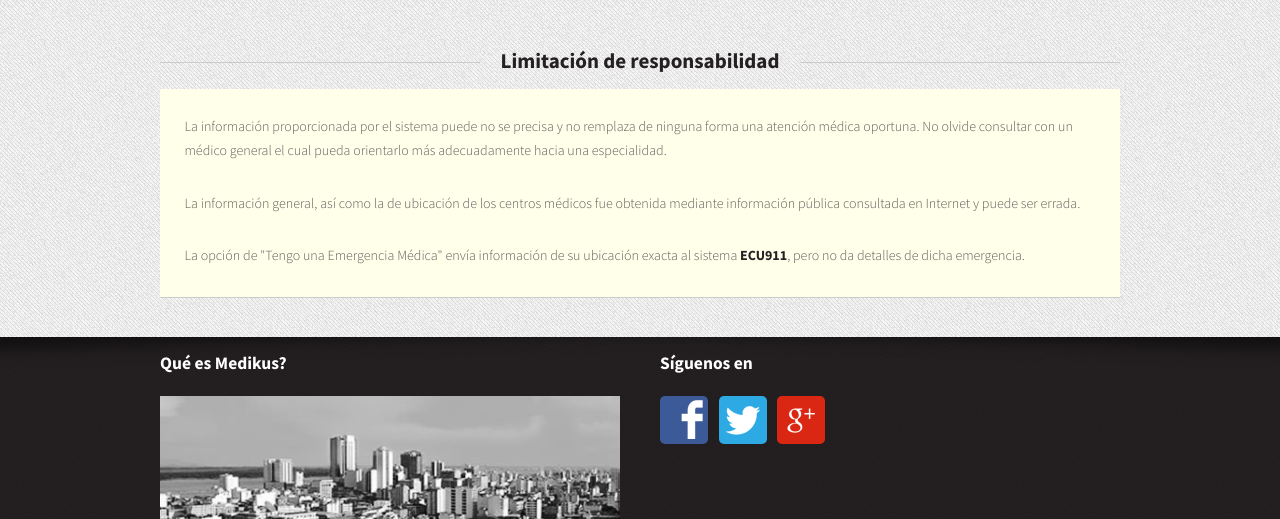
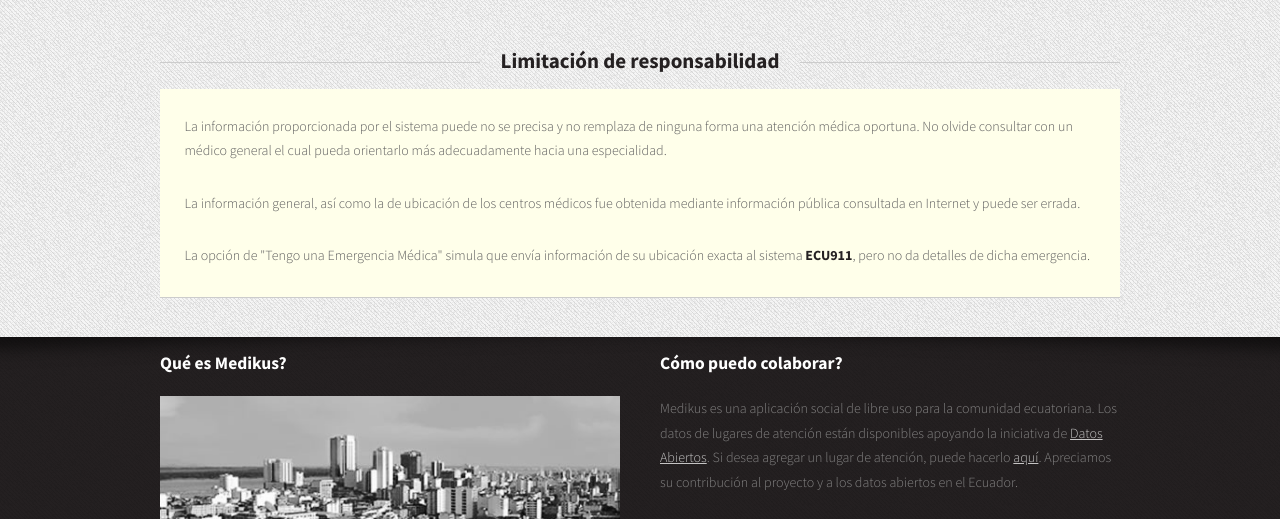
Before and after one commit to po5i/medikus, a Django app: template web/templates/web/index.html in a window 1280 px wide. Shown: the part 903-1422 px from the top of the page. Run offline with Django 3.2, Linux system fonts and the light colour scheme; the template is opened without the code that fills it, so the values that code supplies are empty.

Commit message:
last updates

```diff
--- a/web/templates/web/emergencia.html
+++ b/web/templates/web/emergencia.html
@@ -105,7 +105,7 @@
 <div class="row">
    <div class="col-center">
    	<div class="panel panel-default">
-	  <div class="panel-heading">Envio de alerta a la central ECU911</div>
+	  <div class="panel-heading">Envio de alerta a la central de Emergencias</div>
 	  <div class="panel-body">
 	    <form role="search">
 	    <div class="form-group" id="main-form">
@@ -128,7 +128,7 @@
 	      </div>
 
 	      <div class="bs-callout bs-callout-warning">
-		<p>* Se enviará un correo con sus datos y ubicacion actual a la central de emergencias <strong>ECU911</strong><p>
+		<p>* El propósito de esta sección es enviar un correo con sus datos y ubicacion actual a la central de emergencias <strong><a class="med-tel" href="tel:911">ECU911</a></strong> pero actualmente es una simulación. <p>
 	      </div>
 
 
--- a/web/templates/web/index.html
+++ b/web/templates/web/index.html
@@ -138,7 +138,7 @@
 											  <div class="box">
 												  <p>La información proporcionada por el sistema puede no se precisa y no remplaza de ninguna forma una atención médica oportuna. No olvide consultar con un médico general el cual  pueda orientarlo más adecuadamente hacia una especialidad. </p>
 													<p>La información general, así como la de ubicación de los centros médicos fue obtenida mediante información pública consultada en Internet y puede ser errada.</p>
-													<p>La opción de &quot;Tengo una Emergencia Médica&quot; envía información de su ubicación exacta al sistema <strong>ECU911</strong>, pero no da detalles de dicha emergencia.</p>
+													<p>La opción de &quot;Tengo una Emergencia Médica&quot; simula que envía información de su ubicación exacta al sistema <strong>ECU911</strong>, pero no da detalles de dicha emergencia.</p>
 											</div>
 										  </div>
 									  </div>
@@ -162,25 +162,31 @@
 									<header>
 										<h2>Qué es Medikus?</h2>
 									</header>
-									<a href="http://facebook.com/DreametryDoodle" class="image image-full"><img src="static/web/images/pic10.jpg" alt="" /></a>
+									<a class="image image-full"><img src="static/web/images/pic10.jpg" alt="" /></a>
 									<p>
-									Medikus es una aplicación Web de Inteligencia Artifical que buscar especialistas cercanos a usted. No pretente reemplazar la opinión de un médico si no más bien ayudarla.
+									Medikus es una aplicación Web de Inteligencia Artifical que buscar especialistas cercanos a usted. No pretente reemplazar la opinión de un médico si no más bien ayudar a encontrar el mejor.
 									  <footer></footer>
 						            </p>
 						  </section>
 						  </div>
                             			  <div class="6u">
 
-				      <section>
+				      	<section>
+									<header>
+										<h2>Cómo puedo colaborar?</h2>
+									</header>
+						            <p>Medikus es una aplicación social de libre uso para la comunidad ecuatoriana. Los datos de lugares de atención están disponibles apoyando la iniciativa de <a href="http://www.datosabiertos.ec/dataset/lugares-de-atencion" target="_blank">Datos Abiertos</a>. Si desea agregar un lugar de atención, puede hacerlo <a href="https://docs.google.com/forms/d/1_NiYEKhBPgtrp5LGaQBDTGWdUDtmbqKZ0uJzEQrg_wM/viewform" target="_blank">aquí</a>. Apreciamos su contribución al proyecto y a los datos abiertos en el Ecuador.</p>
+						            <p><a href="http://creativecommons.org/licenses/by-nc-sa/3.0/deed.es" target="_blank"><img src="http://i.creativecommons.org/l/by-nc-sa/3.0/88x31.png" /></a></p>
+
 									<header>
 										<h2>Síguenos en</h2>
 									</header>
 									<ul class="social">
 										<li class="facebook"><a target="_blank" href="http://facebook.com/medikusec" class="icon48 icon48-1">Facebook</a></li>
-										<li class="twitter"><a target="_blank" href="https://twitter.com/search?q=medikus&src=typd&f=realtime" class="icon48 icon48-2">Twitter</a></li>
+										<!--li class="twitter"><a target="_blank" href="https://twitter.com/search?q=medikus&src=typd&f=realtime" class="icon48 icon48-2">Twitter</a></li-->
 										<li class="googleplus"><a target="_blank" href="https://plus.google.com/100125665048508883453" rel="publisher" class="icon48 icon48-6">Google+</a> </li>
 									</ul>
-</section>
+						</section>
 
 							</div>
 						</div>
```
